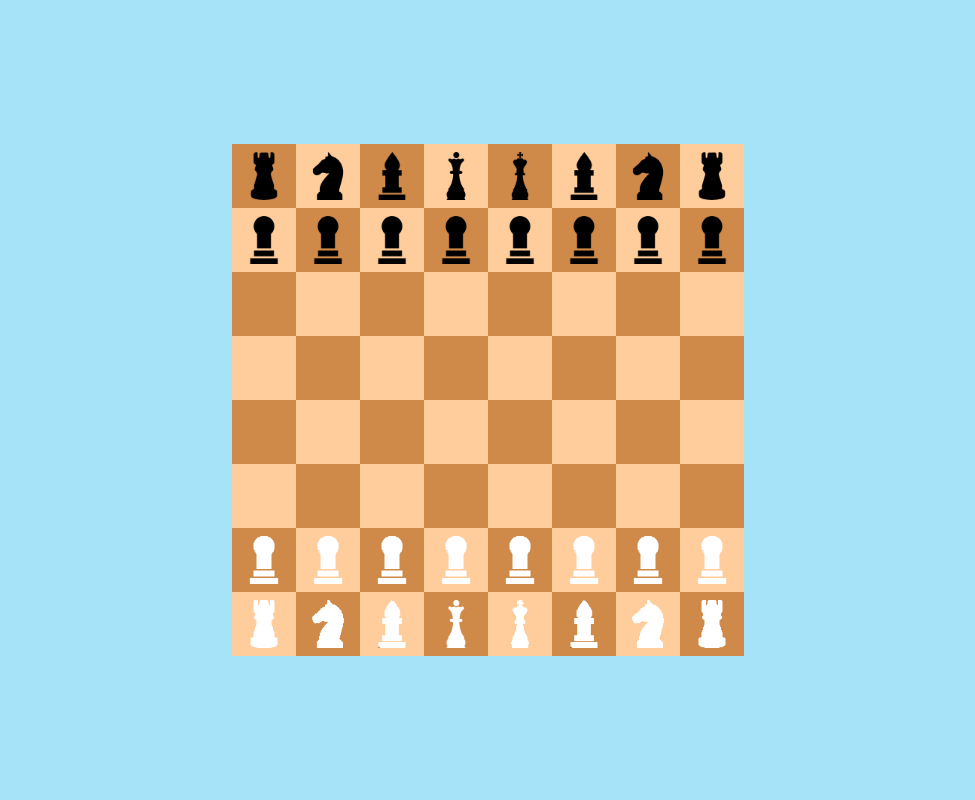
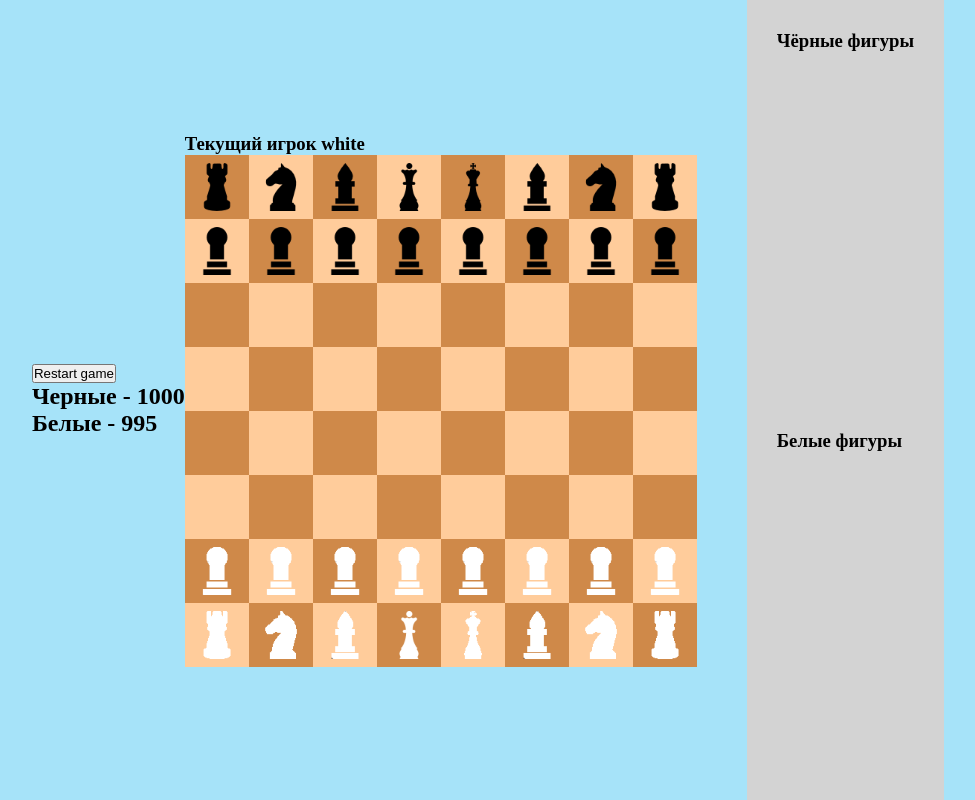
Before and after one commit to CloudMamoru/Chess--pet--, a React app: page / in a window 1280 px wide. Shown: the whole page, without its empty margins (152-1127 px from the left). Built offline with nearby package versions, Linux system fonts and the light colour scheme; the HTML template or start-up script is replaced by a standard one.

Commit message:
Add Timer and LostFigures components

```diff
--- a/src/components/Board/Board.tsx
+++ b/src/components/Board/Board.tsx
@@ -3,13 +3,16 @@ import styles from './Board.module.scss';
 import Cell from '../Cell/Cell';
 import { Board as BoardClass } from 'src/models/Board';
 import { Cell as CellClass } from 'src/models/Cell';
+import { Player as PlayerClass } from 'src/models/Player';
 
 interface BoardProps {
   board: BoardClass;
   setBoard: (board: BoardClass) => void;
+  currentPlayer: PlayerClass | null;
+  swapPlayer: () => void;
 }
 
-const Board: FC<BoardProps> = ({ board, setBoard }) => {
+const Board: FC<BoardProps> = ({ board, setBoard, currentPlayer, swapPlayer }) => {
   const [selectedCell, setSelectedCell] = useState<CellClass | null>(null);
 
   useEffect(() => {
@@ -19,9 +22,12 @@ const Board: FC<BoardProps> = ({ board, setBoard }) => {
   function clickCell(cell: CellClass) {
     if (selectedCell && selectedCell !== cell && selectedCell.figure?.canMove(cell)) {
       selectedCell.moveFigure(cell);
+      swapPlayer();
       setSelectedCell(null);
     } else {
+      if (cell.figure?.color === currentPlayer?.color) {
         setSelectedCell(cell);
+      }
     }
   }
 
@@ -36,6 +42,8 @@ const Board: FC<BoardProps> = ({ board, setBoard }) => {
   }
 
   return (
+    <div>
+      <h3>Текущий игрок {currentPlayer?.color}</h3>
       <div className={styles.board}>
         {board.cells.map((row, index) => (
           <React.Fragment key={index}>
@@ -50,6 +58,7 @@ const Board: FC<BoardProps> = ({ board, setBoard }) => {
           </React.Fragment>
         ))}
       </div>
+    </div>
   );
 };
 
--- a/src/components/Chess/Chess.tsx
+++ b/src/components/Chess/Chess.tsx
@@ -2,12 +2,20 @@ import React, { useEffect, useState } from 'react';
 import styles from './Chess.module.scss';
 import Board from '../Board/Board';
 import { Board as BoardClass } from '../../models/Board';
+import { Player as PlayerClass } from '../../models/Player';
+import { Colors } from '../../models/Colors';
+import LostFigures from '../LostFigures/LostFigures';
+import Timer from '../Timer/Timer';
 
 const Chess = () => {
   const [board, setBoard] = useState(new BoardClass());
+  const [whitePlayer, setWhitePlayer] = useState(new PlayerClass(Colors.WHITE));
+  const [blackPlayer, setBlackPlayer] = useState(new PlayerClass(Colors.BLACK));
+  const [currentPlayer, setCurrentPlayer] = useState<PlayerClass | null>(null);
 
   useEffect(() => {
     restart();
+    setCurrentPlayer(whitePlayer);
   }, []);
 
   function restart() {
@@ -15,11 +23,26 @@ const Chess = () => {
     newBoard.initCells();
     newBoard.addFigures();
     setBoard(newBoard);
+    setCurrentPlayer(whitePlayer);
+  }
+
+  function swapPlayer() {
+    setCurrentPlayer(currentPlayer?.color === Colors.WHITE ? blackPlayer : whitePlayer);
   }
 
   return (
     <div className={styles.chess}>
-      <Board board={board} setBoard={setBoard} />
+      <Timer restart={restart} currentPlayer={currentPlayer} />
+      <Board
+        board={board}
+        setBoard={setBoard}
+        currentPlayer={currentPlayer}
+        swapPlayer={swapPlayer}
+      />
+      <div>
+        <LostFigures title='Чёрные фигуры' figures={board.lostBlackFigures} />
+        <LostFigures title='Белые фигуры' figures={board.lostWhiteFigures} />
+      </div>
     </div>
   );
 };
--- /dev/null
+++ b/src/components/LostFigures/LostFigures.module.scss
@@ -0,0 +1,11 @@
+.lost {
+  height: calc(50vh - 60px);
+  padding: 30px;
+  margin-left: 50px;
+  background-color: lightgray;
+}
+
+.lost img {
+  width: 20px;
+  height: 20px;
+}
--- /dev/null
+++ b/src/components/LostFigures/LostFigures.tsx
@@ -0,0 +1,23 @@
+import React, { FC } from 'react';
+import styles from './LostFigures.module.scss';
+import { Figure as FigureClass } from 'src/models/figures/Figure';
+
+interface LostFiguresProps {
+  title: string;
+  figures: FigureClass[];
+}
+
+const LostFigures: FC<LostFiguresProps> = ({ title, figures }) => {
+  return (
+    <div className={styles.lost}>
+      <h3>{title}</h3>
+      {figures.map((figure) => (
+        <div key={figure.id}>
+          {figure.name} {figure.logo && <img src={figure.logo} />}
+        </div>
+      ))}
+    </div>
+  );
+};
+
+export default LostFigures;
--- /dev/null
+++ b/src/components/Timer/Timer.tsx
@@ -0,0 +1,54 @@
+import React, { FC, useEffect, useRef, useState } from 'react';
+import styles from './Timer.module.scss';
+import { Player as PlayerClass } from '../../models/Player';
+import { Colors } from '../../models/Colors';
+
+interface TimerProps {
+  currentPlayer: PlayerClass | null;
+  restart: () => void;
+}
+
+const Timer: FC<TimerProps> = ({ currentPlayer, restart }) => {
+  const [blackTime, setBlackTime] = useState(1000);
+  const [whiteTime, setWhiteTime] = useState(1000);
+  const timer = useRef<null | ReturnType<typeof setInterval>>(null);
+
+  useEffect(() => {
+    startTimer();
+  }, [currentPlayer]);
+
+  function startTimer() {
+    if (timer.current) {
+      clearInterval(timer.current);
+    }
+    const callback =
+      currentPlayer?.color === Colors.WHITE ? decrementWhiteTimer : decrementBlackTimer;
+    timer.current = setInterval(callback, 1000);
+  }
+
+  function decrementBlackTimer() {
+    setBlackTime((prev) => prev - 1);
+  }
+
+  function decrementWhiteTimer() {
+    setWhiteTime((prev) => prev - 1);
+  }
+
+  const handleRestart = () => {
+    setBlackTime(1000);
+    setWhiteTime(1000);
+    restart();
+  };
+
+  return (
+    <div>
+      <div>
+        <button onClick={handleRestart}>Restart game</button>
+      </div>
+      <h2>Черные - {blackTime}</h2>
+      <h2>Белые - {whiteTime}</h2>
+    </div>
+  );
+};
+
+export default Timer;
--- a/src/models/Board.ts
+++ b/src/models/Board.ts
@@ -1,6 +1,7 @@
 import { Cell } from './Cell';
 import { Colors } from './Colors';
 import { Bishop } from './figures/Bishop';
+import { Figure } from './figures/Figure';
 import { King } from './figures/King';
 import { Knight } from './figures/Knight';
 import { Pawn } from './figures/Pawn';
@@ -9,6 +10,8 @@ import { Rook } from './figures/Rook';
 
 export class Board {
   cells: Cell[][] = [];
+  lostBlackFigures: Figure[] = [];
+  lostWhiteFigures: Figure[] = [];
 
   public initCells() {
     for (let i = 0; i < 8; i++) {
@@ -27,6 +30,8 @@ export class Board {
   public getCopyBoard(): Board {
     const newBoard = new Board();
     newBoard.cells = this.cells;
+    newBoard.lostWhiteFigures = this.lostWhiteFigures;
+    newBoard.lostBlackFigures = this.lostBlackFigures;
     return newBoard;
   }
 
--- a/src/models/Cell.ts
+++ b/src/models/Cell.ts
@@ -80,9 +80,18 @@ export class Cell {
     this.figure.cell = this;
   }
 
+  addLostFigure(figure: Figure) {
+    figure.color === Colors.BLACK
+      ? this.board.lostBlackFigures.push(figure)
+      : this.board.lostWhiteFigures.push(figure);
+  }
+
   moveFigure(target: Cell) {
     if (this.figure && this.figure?.canMove(target)) {
       this.figure?.moveFigure(target);
+      if (target.figure) {
+        this.addLostFigure(target.figure);
+      }
       target.setFigure(this.figure);
       this.figure = null;
     }
--- a/src/models/Player.ts
+++ b/src/models/Player.ts
@@ -1 +1,9 @@
-export class Player {}
+import { Colors } from './Colors';
+
+export class Player {
+  color: Colors;
+
+  constructor(color: Colors) {
+    this.color = color;
+  }
+}
```
Also changed, not shown: src/components/Timer/Timer.module.scss (added). Lines whose indentation alone changed are shown as unchanged.
